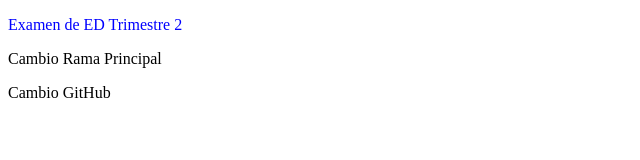
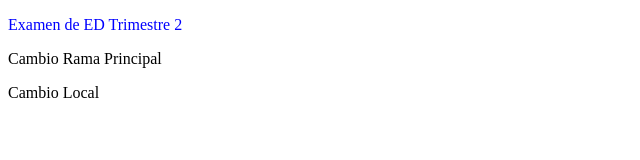
Before and after one commit to r0bertori/ExamenT2, a plain HTML site: page index.html in a window 1280 px wide. Shown: the full height of the page, 0-640 px from the left. Drawn offline with Linux system fonts and the light colour scheme.

Commit message:
Quinto commit

```diff
--- a/index.html
+++ b/index.html
@@ -7,5 +7,5 @@
 <body>
     <p id="saludo">Examen de ED Trimestre 2</p>
     <p>Cambio Rama Principal</p>
-    <p>Cambio GitHub</p>
+    <p>Cambio Local</p>
 </body>
```
